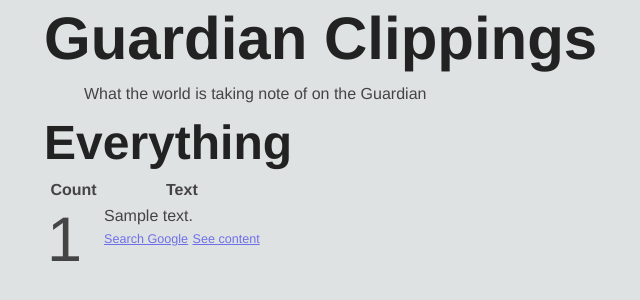
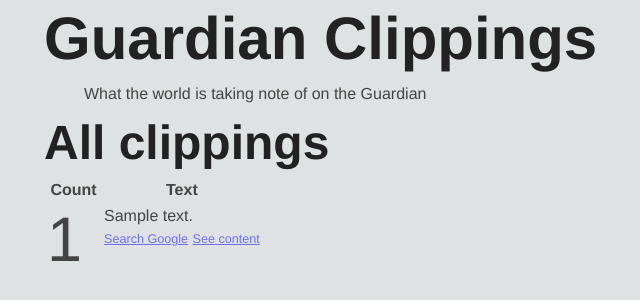
Before and after one commit to guardian/gu-text-catcher, a Python web app: template templates/index.html in a window 1280 px wide. Shown: the part 58-358 px from the top of the page, without its empty margins (146-786 px from the left). Run offline with Jinja, Linux system fonts and the light colour scheme; the template is opened without the code that fills it: most values are stand-ins (such as "Sample title", 1, 10 or a date in 2020); some libraries are stand-ins or nearby versions.

Commit message:
Changes the obsolete everything label to all clippings

```diff
--- a/templates/index.html
+++ b/templates/index.html
@@ -9,7 +9,8 @@
 
 <div class="results">
 	<section class="results-all">
-		<h2>Everything</h2>
+
+		<h2>All clippings</h2>
 		<table>
 			<thead>
 				<th>Count</th>
```
